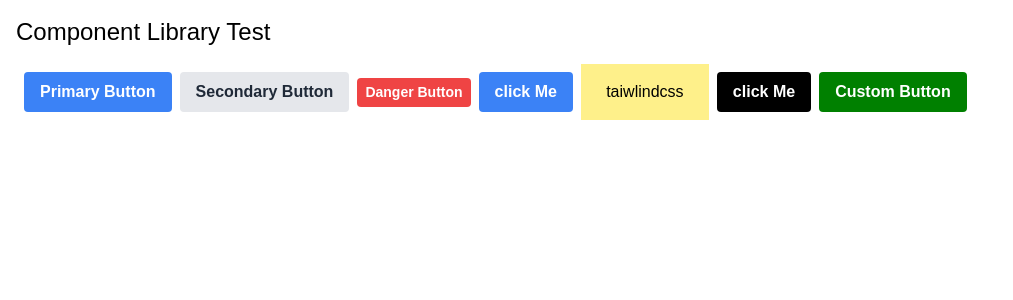
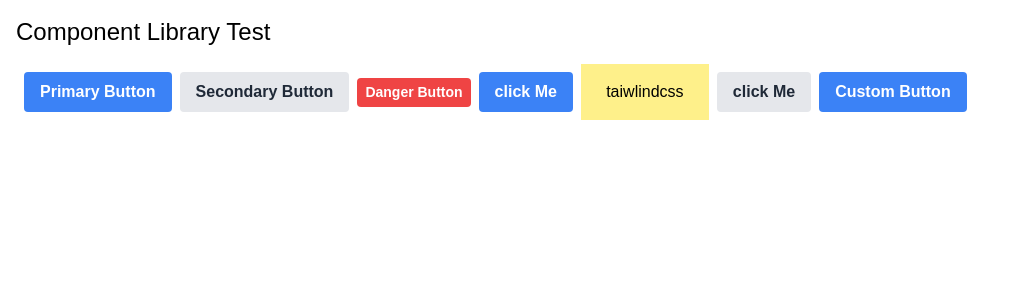
Before and after one commit to JoelAundu/mrjuice, a React (Vite) app: page / in a window 1280 px wide. Shown: the top 300 px of the page, without its empty margins (0-1013 px from the left). Built offline with nearby package versions, Linux system fonts and the light colour scheme.

Commit message:
fix bg bug

```diff
--- a/src/components/buttons/Button.css
+++ b/src/components/buttons/Button.css
@@ -1,67 +1,67 @@
 /* Base styles for all buttons */
 .button {
-    display: inline-flex;
-    align-items: center;
-    justify-content: center;
-    font-weight: 600;
-    border-radius: 4px;
-    border: none;
-    cursor: pointer;
-    transition: background-color 0.2s ease, color 0.2s ease;
+    display: inline-flex !important;
+    align-items: center !important;
+    justify-content: center !important;
+    font-weight: 600 !important;
+    border-radius: 4px !important;
+    border: none !important;
+    cursor: pointer !important;
+    transition: background-color 0.2s ease, color 0.2s ease !important;
   }
 
   /* Variant styles */
   .button--primary {
-    background-color: #3b82f6; /* blue-500 equivalent */
-    color: white;
+    background-color: #3b82f6 !important; /* blue-500 equivalent */
+    color: white !important;
   }
   .button--primary:hover:not(.button--disabled) {
-    background-color: #2563eb; /* blue-600 */
+    background-color: #2563eb !important; /* blue-600 */
   }
   .button--primary.button--disabled {
-    background-color: #93c5fd; /* blue-300 */
-    cursor: not-allowed;
+    background-color: #93c5fd !important; /* blue-300 */
+    cursor: not-allowed !important;
   }
 
   .button--secondary {
-    background-color: #e5e7eb; /* gray-200 */
-    color: #1f2937; /* gray-800 */
+    background-color: #e5e7eb !important; /* gray-200 */
+    color: #1f2937 !important; /* gray-800 */
   }
   .button--secondary:hover:not(.button--disabled) {
-    background-color: #d1d5db; /* gray-300 */
+    background-color: #d1d5db !important; /* gray-300 */
   }
   .button--secondary.button--disabled {
-    background-color: #f3f4f6; /* gray-100 */
-    cursor: not-allowed;
+    background-color: #f3f4f6 !important; /* gray-100 */
+    cursor: not-allowed !important;
   }
 
   .button--danger {
-    background-color: #ef4444; /* red-500 */
-    color: white;
+    background-color: #ef4444 !important; /* red-500 */
+    color: white !important;
   }
   .button--danger:hover:not(.button--disabled) {
-    background-color: #dc2626; /* red-600 */
+    background-color: #dc2626 !important; /* red-600 */
   }
   .button--danger.button--disabled {
-    background-color: #fca5a5; /* red-300 */
-    cursor: not-allowed;
+    background-color: #fca5a5 !important; /* red-300 */
+    cursor: not-allowed !important;
   }
 
   /* Size styles */
   .button--sm {
-    padding: 4px 8px;
-    font-size: 14px;
+    padding: 4px 8px !important;
+    font-size: 14px !important;
   }
   .button--md {
-    padding: 8px 16px;
-    font-size: 16px;
+    padding: 8px 16px !important;
+    font-size: 16px !important;
   }
   .button--lg {
-    padding: 12px 24px;
-    font-size: 18px;
+    padding: 12px 24px !important;
+    font-size: 18px !important;
   }
 
   /* Ensure focus styles are consistent */
   .button:focus {
-    outline: none;
+    outline: none !important;
   }
```
